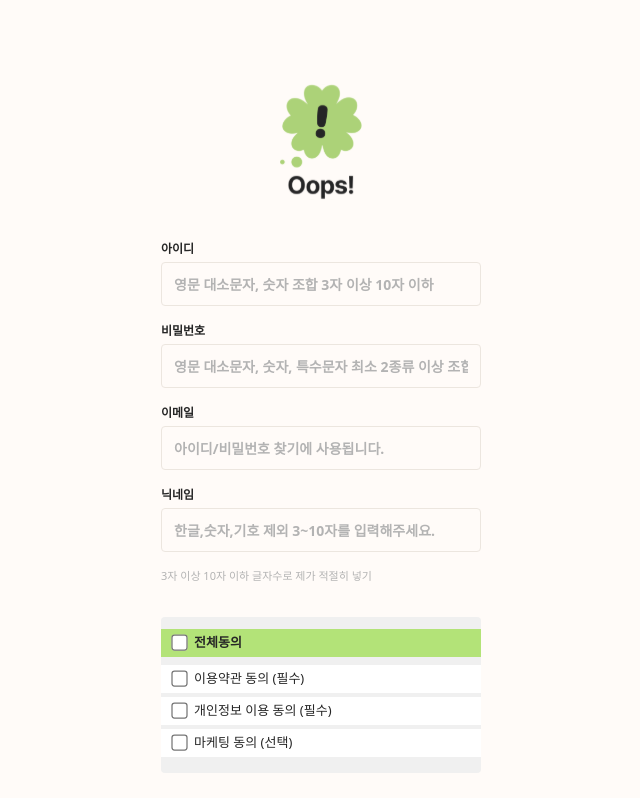
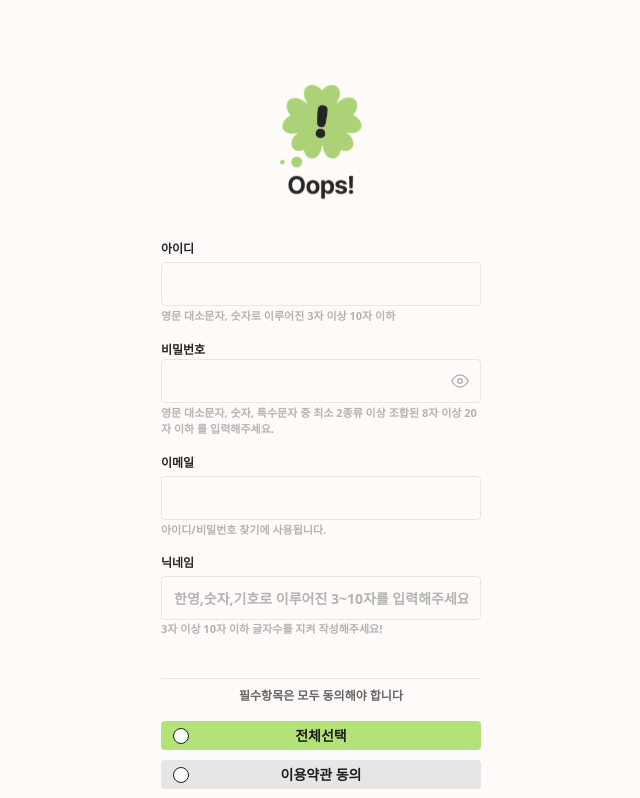
Before and after one commit to Team-0ops/Oops-front, a React (Vite) app: page /signup in a window 1280 px wide. Shown: the top 798 px of the page, without its empty margins (319-959 px from the left). Built offline with nearby package versions, Linux system fonts and the light colour scheme.

Commit message:
feat: PasswordInput&TermsGroup 컴포넌트 추가

```diff
--- a/package.json
+++ b/package.json
@@ -15,6 +15,7 @@
     "@tanstack/react-query": "^5.81.2",
     "@tanstack/react-query-devtools": "^5.81.2",
     "axios": "^1.10.0",
+    "clsx": "^2.1.1",
     "react": "^19.1.0",
     "react-dom": "^19.1.0",
     "react-icons": "^5.5.0",
--- /dev/null
+++ b/src/components/auth/PasswordInput.tsx
@@ -0,0 +1,43 @@
+import { useState, forwardRef, type InputHTMLAttributes } from "react";
+import { FiEye, FiEyeOff } from "react-icons/fi"; // 눈 아이콘 (react-icons)
+
+type PasswordInputProps = Omit<
+  InputHTMLAttributes<HTMLInputElement>,
+  "type"
+> & {
+  error?: boolean;
+};
+
+const PasswordInput = forwardRef<HTMLInputElement, PasswordInputProps>(
+  ({ className = "", error, ...rest }, ref) => {
+    const [visible, setVisible] = useState(false);
+
+    return (
+      <div className="relative">
+        <input
+          ref={ref}
+          {...rest}
+          type={visible ? "text" : "password"}
+          className={`h-[44px] w-full rounded border px-3
+                      text-[14px] placeholder-[#B3B3B3]
+                      focus:border-green-400 focus:outline-none
+                      ${error ? "border-red-400" : "border-[#ECE6DF]"}
+                      ${className}`}
+        />
+
+        <button
+          type="button"
+          onClick={() => setVisible(!visible)}
+          tabIndex={-1}
+          className="absolute right-3 top-1/2 -translate-y-1/2 text-[#B3B3B3]
+                     hover:text-[#262626] focus:outline-none"
+        >
+          {visible ? <FiEyeOff size={18} /> : <FiEye size={18} />}
+        </button>
+      </div>
+    );
+  }
+);
+
+PasswordInput.displayName = "PasswordInput";
+export default PasswordInput;
--- /dev/null
+++ b/src/components/auth/TermsGroup.tsx
@@ -0,0 +1,76 @@
+import { type MouseEvent } from "react";
+
+export interface Terms {
+  all: boolean;
+  service: boolean;
+  privacy: boolean;
+  marketing: boolean;
+}
+
+interface Props {
+  value: Terms;
+  onChange: (next: Terms) => void;
+}
+
+export default function TermsGroup({ value, onChange }: Props) {
+  const toggle = (key: keyof Terms) => {
+    // 전체선택 토글
+    if (key === "all") {
+      const next = !value.all;
+      onChange({
+        all: next,
+        service: next,
+        privacy: next,
+        marketing: next,
+      });
+      return;
+    }
+
+    // 개별 토글
+    const nextState = { ...value, [key]: !value[key] };
+    nextState.all =
+      nextState.service && nextState.privacy && nextState.marketing;
+    onChange(nextState);
+  };
+
+  const Row = ({
+    label,
+    k,
+    highlight,
+  }: {
+    label: string;
+    k: keyof Terms;
+    highlight?: boolean;
+  }) => (
+    <button
+      type="button"
+      onClick={(e: MouseEvent) => {
+        e.preventDefault();
+        toggle(k);
+      }}
+      className={`
+        relative mb-[10px] flex h-[29px] w-full items-center justify-center
+        rounded-[4px]
+        ${highlight ? "bg-[#B3E378]" : "bg-[#E6E6E6]"}
+      `}
+    >
+      <span
+        className={`absolute left-3 top-1/2 -translate-y-1/2
+        h-[16px] w-[16px] rounded-full border border-[#1D1D1D]
+        ${value[k] ? (highlight ? "bg-white" : "bg-[#B3E378]") : "bg-white"}
+      `}
+      />
+      <span className="mx-auto text-[14px] font-semibold text-[#1D1D1D]">
+        {label}
+      </span>
+    </button>
+  );
+  return (
+    <div className="flex w-full flex-col">
+      <Row k="all" label="전체선택" highlight />
+      <Row k="service" label="이용약관 동의" />
+      <Row k="privacy" label="개인정보 이용 동의" />
+      <Row k="marketing" label="마케팅 동의 (선택)" />
+    </div>
+  );
+}
--- a/src/components/common/Button.tsx
+++ b/src/components/common/Button.tsx
@@ -1,8 +1,7 @@
-/* src/components/common/Button.tsx */
 import type { ButtonHTMLAttributes, ReactNode } from "react";
 import clsx from "clsx";
 
-type Variant = "primary" | "secondary" | "ghost";
+type Variant = "primary" | "secondary" | "inverse" | "ghost";
 type Size = "lg" | "md" | "sm";
 
 interface ButtonProps extends ButtonHTMLAttributes<HTMLButtonElement> {
@@ -19,6 +18,7 @@ const base =
 const variantMap: Record<Variant, string> = {
   primary: "bg-[#B3E378] text-gray-900 hover:opacity-90",
   secondary: "bg-[#262626] text-white hover:bg-[#1D1D1D]",
+  inverse: "bg-[#262626] text-[#B3E378] hover:bg-[#1D1D1D]",
   ghost:
     "bg-transparent text-gray-900 hover:bg-gray-100 border border-gray-300",
 };
@@ -33,7 +33,7 @@ export default function Button({
   children,
   variant = "primary",
   size = "lg",
-  fullWidth = true,
+  fullWidth = false,
   isLoading = false,
   className,
   ...rest
@@ -45,7 +45,8 @@ export default function Button({
         base,
         variantMap[variant],
         sizeMap[size],
-        fullWidth && "w-full",
+        fullWidth ? "w-full" : "w-[310px]",
+        //fullWidth && "w-full",
         className
       )}
     >
--- a/src/pages/SigninPage.tsx
+++ b/src/pages/SigninPage.tsx
@@ -1,6 +1,7 @@
 import { useState } from "react";
 import LogoMark from "../assets/icons/Logo.svg?react";
 import Button from "../components/common/Button";
+import PasswordInput from "../components/auth/PasswordInput";
 
 const SigninPage = () => {
   const [id, setId] = useState("");
@@ -31,14 +32,11 @@ const SigninPage = () => {
                        text-[14px] placeholder-[#B3B3B3]
                        focus:border-green-400 focus:outline-none"
           />
-          <input
-            type="password"
+          {/* 비밀번호 입력 (PasswordInput 컴포넌트) */}
+          <PasswordInput
             placeholder="비밀번호를 입력해주세요."
             value={pw}
             onChange={(e) => setPw(e.target.value)}
-            className="h-[44px] w-full rounded border border-[#ECE6DF] px-3
-                       text-[14px] placeholder-[#B3B3B3]
-                       focus:border-green-400 focus:outline-none"
           />
 
           <Button type="submit" disabled={!id || !pw}>
--- a/src/pages/SignupPage.tsx
+++ b/src/pages/SignupPage.tsx
@@ -2,6 +2,8 @@ import { useState } from "react";
 import type { ChangeEvent, FormEvent } from "react";
 import LogoMark from "../assets/icons/Logo.svg?react";
 import Button from "../components/common/Button";
+import PasswordInput from "../components/auth/PasswordInput";
+import TermsGroup from "../components/auth/TermsGroup";
 
 interface Terms {
   all: boolean;
@@ -86,101 +88,73 @@ const SignupPage = () => {
           아이디
           <input
             type="text"
-            placeholder="영문 대소문자, 숫자 조합 3자 이상 10자 이하"
             value={form.id}
             onChange={handleInput("id")}
             className="mt-1 h-[44px] w-full rounded border border-[#ECE6DF] px-3
                        text-[14px] placeholder-[#B3B3B3] focus:border-green-400 focus:outline-none"
           />
+          <span className="mt-[2px] block text-[11px] text-[#B3B3B3]">
+            영문 대소문자, 숫자로 이루어진 3자 이상 10자 이하
+          </span>
         </label>
-
-        {/* 비밀번호 */}
+        {/* 비밀번호 (PasswordInput 컴포넌트) */}
         <label className="text-[12px] font-semibold text-[#262626]">
           비밀번호
-          <input
-            type="password"
-            placeholder="영문 대소문자, 숫자, 특수문자 최소 2종류 이상 조합 8자 이상"
+          <PasswordInput
             value={form.pw}
-            onChange={handleInput("pw")}
-            className="mt-1 h-[44px] w-full rounded border border-[#ECE6DF] px-3
-                       text-[14px] placeholder-[#B3B3B3] focus:border-green-400 focus:outline-none"
+            onChange={(e) => setForm({ ...form, pw: e.target.value })}
           />
+          <span className="mt-[2px] block text-[11px] text-[#B3B3B3]">
+            영문 대소문자, 숫자, 특수문자 중 최소 2종류 이상 조합된 8자 이상
+            20자 이하 를 입력해주세요.
+          </span>
         </label>
-
         {/* 이메일 */}
         <label className="text-[12px] font-semibold text-[#262626]">
           이메일
           <input
             type="email"
-            placeholder="아이디/비밀번호 찾기에 사용됩니다."
             value={form.email}
             onChange={handleInput("email")}
             className="mt-1 h-[44px] w-full rounded border border-[#ECE6DF] px-3
                        text-[14px] placeholder-[#B3B3B3] focus:border-green-400 focus:outline-none"
           />
+          <span className="mt-[2px] block text-[11px] text-[#B3B3B3]">
+            아이디/비밀번호 찾기에 사용됩니다.
+          </span>
         </label>
-
         {/* 닉네임 */}
         <label className="text-[12px] font-semibold text-[#262626]">
           닉네임
           <input
             type="text"
-            placeholder="한글,숫자,기호 제외 3~10자를 입력해주세요."
+            placeholder="한영,숫자,기호로 이루어진 3~10자를 입력해주세요."
             value={form.nickname}
             onChange={handleInput("nickname")}
             className="mt-1 h-[44px] w-full rounded border border-[#ECE6DF] px-3
                        text-[14px] placeholder-[#B3B3B3] focus:border-green-400 focus:outline-none"
           />
+          {/* 안내 문구 */}
+          <span className="text-[11px] text-[#B3B3B3]">
+            3자 이상 10자 이하 글자수를 지켜 작성해주세요!
+          </span>
         </label>
 
-        {/* 안내 문구 */}
-        <p className="text-[11px] text-[#B3B3B3]">
-          3자 이상 10자 이하 글자수로 제가 적절히 넣기
-        </p>
-
-        {/* 약관 박스 */}
-        <div className="mt-4 rounded bg-[#F0F0F0] py-3">
-          {/* 전체 동의 */}
-          <label
-            className="mb-2 flex h-[28px] cursor-pointer items-center bg-[#B3E378] px-3 text-[13px] font-semibold text-[#262626]"
-            htmlFor="all"
-          >
-            <input
-              id="all"
-              type="checkbox"
-              checked={terms.all}
-              onChange={toggleAll}
-              className="mr-2 scale-125 accent-white"
-            />
-            전체동의
-          </label>
-
-          {/* 개별 약관 */}
-          {[
-            { key: "service", label: "이용약관 동의 (필수)" },
-            { key: "privacy", label: "개인정보 이용 동의 (필수)" },
-            { key: "marketing", label: "마케팅 동의 (선택)" },
-          ].map(({ key, label }) => (
-            <label
-              key={key}
-              className="mb-1 flex h-[28px] cursor-pointer items-center bg-white px-3 text-[13px] text-[#262626]"
-            >
-              <input
-                type="checkbox"
-                checked={terms[key as keyof Terms]}
-                onChange={() => toggle(key as keyof Terms)}
-                className="mr-2 scale-125 accent-[#B3E378]"
-              />
-              {label}
-            </label>
-          ))}
+        <div className="mt-6 w-full">
+          <hr className="w-full border-t border-[#ECE6DF]" />{" "}
+          {/* 얇은 회색 선 */}
+          <p className="mt-2 text-center text-[12px] font-semibold text-[#666666]">
+            필수항목은 모두 동의해야 합니다
+          </p>
         </div>
 
+        {/* 약관 그룹 (TermsGroup 컴포넌트) */}
+        <TermsGroup value={terms} onChange={setTerms} />
+
         <Button
-          variant="secondary"
           type="submit"
           disabled={isSubmitDisabled}
-          className="mt-6"
+          className="mt-6 bg-[#262626] text-[#B3E378] text-[14px] font-semibold hover:opacity-90 disabled:opacity-50"
         >
           회원가입
         </Button>
```
Also changed, not shown: 1 other file (tests, documents, lock files or other folders).
